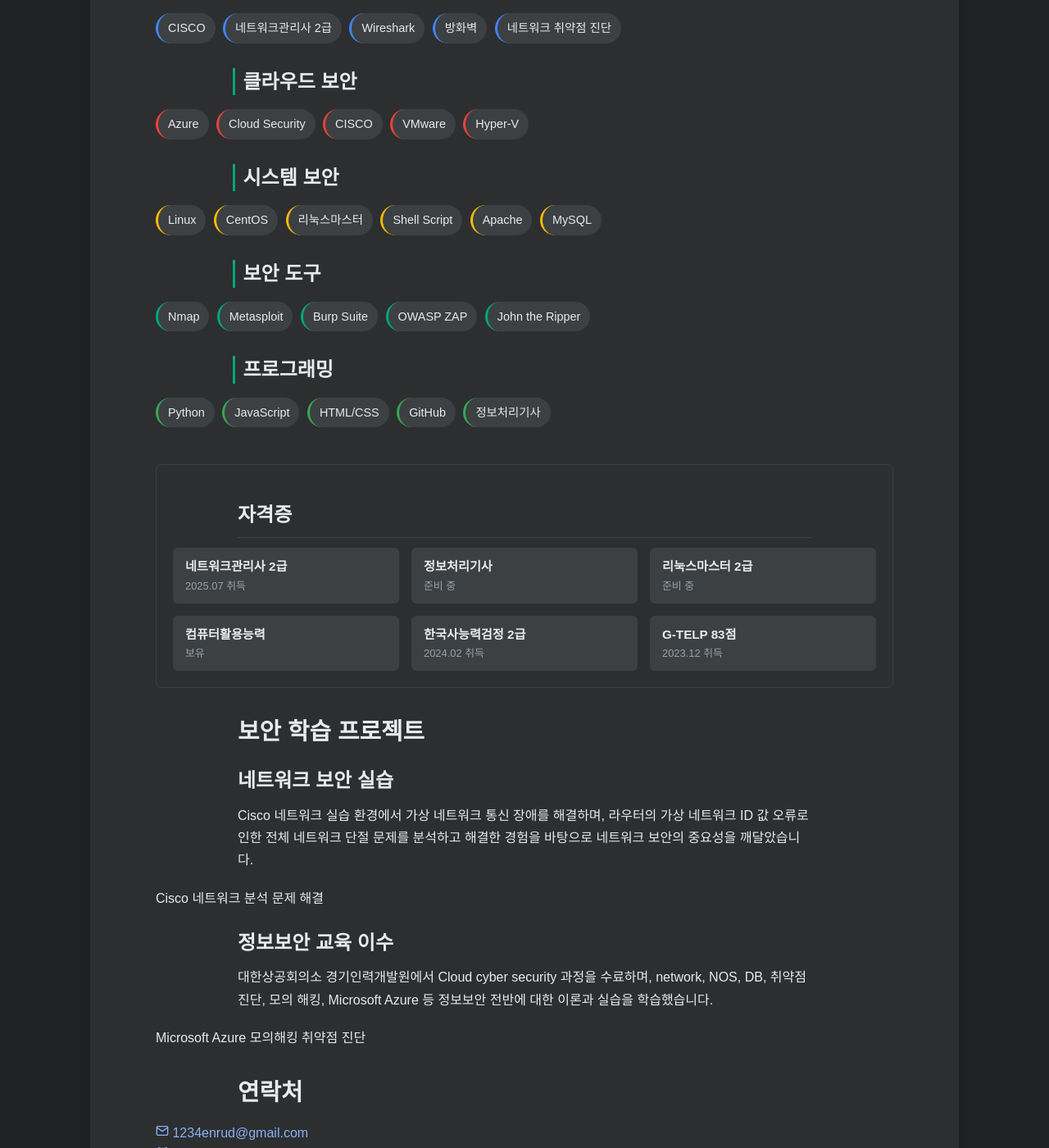
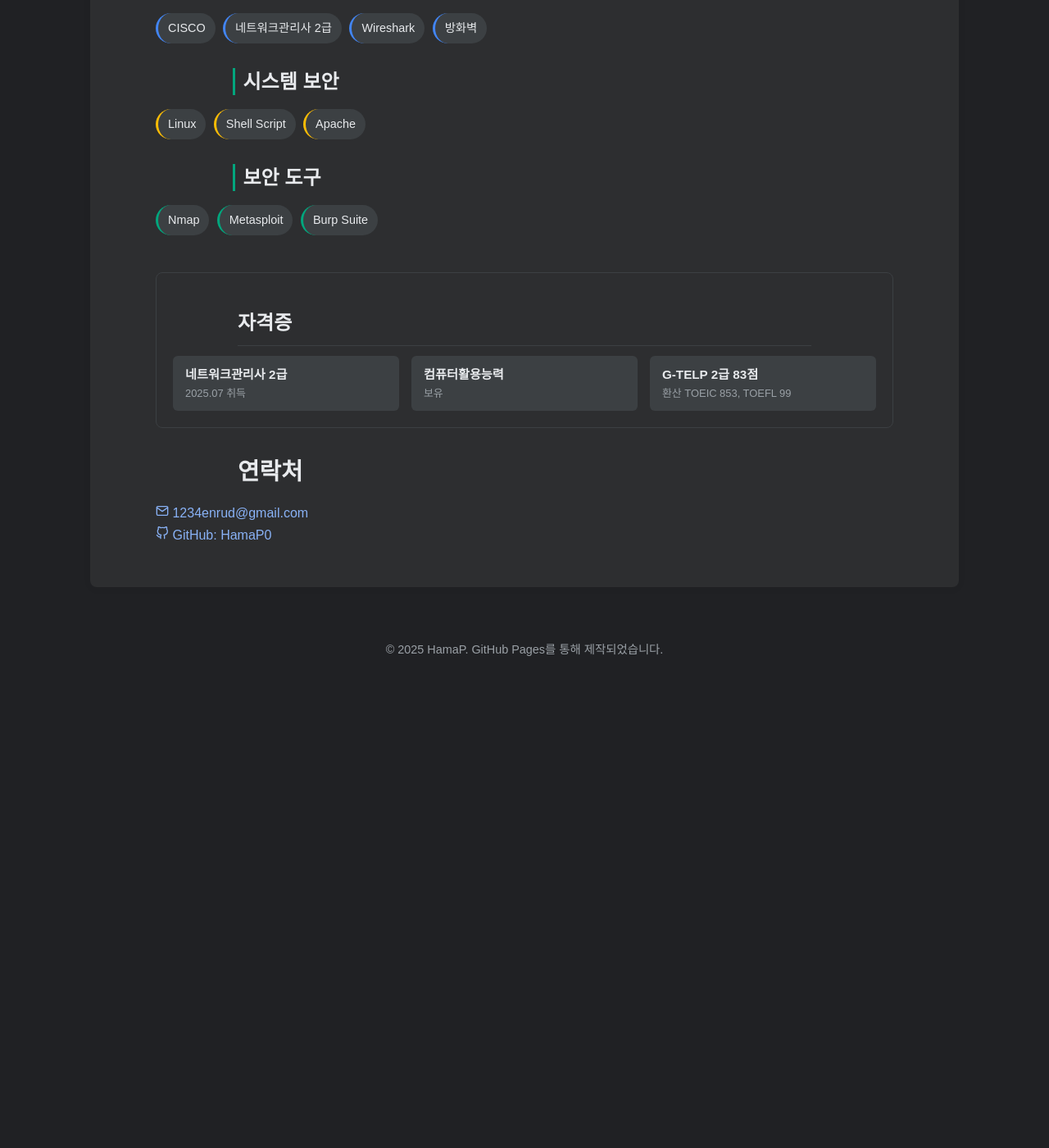
Before and after one commit to HamaP0/HamaP0.github.io, a Jekyll site: the page built from about.html, in a window 1280 px wide and 1400 px high, scrolled down 481 px. Shown: the whole window at 82% size. Built offline with Jekyll 4.4.1, drawn with Linux system fonts in a browser that asks for light colours; some web fonts are replaced; after the commit the page ends 1320 px from its top, so only the background shows below that; some of the changed text lies outside the part shown.

Commit message:
Update about.html

```diff
--- a/about.html
+++ b/about.html
@@ -12,7 +12,7 @@ title: "About - HamaP의 블로그"
         <span>HP</span>
       </div>
       <h1 class="profile-name">이두경</h1>
-      <div class="profile-title">보안 엔지니어 & Frontend 개발자</div>
+      <div class="profile-title">보안 엔지니어</div>
       <p class="profile-description">
         "보이지 않는 위협까지 간파하는 <span class="security-highlight">보안 연출가</span>,
         종합적 사고를 갖춘 정보보안 전문가를 향해 나아가고 있습니다."
@@ -21,7 +21,7 @@ title: "About - HamaP의 블로그"
   </header>
 
   <section class="security-skills-section">
-    <h2 class="section-title">보안 전문 기술 스택</h2>
+    <h2 class="section-title">기술 스택</h2>
 
     <div class="skill-category">
       <h3 class="category-title">네트워크 보안</h3>
@@ -30,18 +30,6 @@ title: "About - HamaP의 블로그"
         <span class="skill-tag network">네트워크관리사 2급</span>
         <span class="skill-tag network">Wireshark</span>
         <span class="skill-tag network">방화벽</span>
-        <span class="skill-tag network">네트워크 취약점 진단</span>
-      </div>
-    </div>
-
-    <div class="skill-category">
-      <h3 class="category-title">클라우드 보안</h3>
-      <div class="skill-tags">
-        <span class="skill-tag cloud">Azure</span>
-        <span class="skill-tag cloud">Cloud Security</span>
-        <span class="skill-tag cloud">CISCO</span>
-        <span class="skill-tag cloud">VMware</span>
-        <span class="skill-tag cloud">Hyper-V</span>
       </div>
     </div>
 
@@ -49,11 +37,8 @@ title: "About - HamaP의 블로그"
       <h3 class="category-title">시스템 보안</h3>
       <div class="skill-tags">
         <span class="skill-tag system">Linux</span>
-        <span class="skill-tag system">CentOS</span>
-        <span class="skill-tag system">리눅스마스터</span>
         <span class="skill-tag system">Shell Script</span>
         <span class="skill-tag system">Apache</span>
-        <span class="skill-tag system">MySQL</span>
       </div>
     </div>
 
@@ -63,19 +48,6 @@ title: "About - HamaP의 블로그"
         <span class="skill-tag security">Nmap</span>
         <span class="skill-tag security">Metasploit</span>
         <span class="skill-tag security">Burp Suite</span>
-        <span class="skill-tag security">OWASP ZAP</span>
-        <span class="skill-tag security">John the Ripper</span>
-      </div>
-    </div>
-
-    <div class="skill-category">
-      <h3 class="category-title">프로그래밍</h3>
-      <div class="skill-tags">
-        <span class="skill-tag programming">Python</span>
-        <span class="skill-tag programming">JavaScript</span>
-        <span class="skill-tag programming">HTML/CSS</span>
-        <span class="skill-tag programming">GitHub</span>
-        <span class="skill-tag programming">정보처리기사</span>
       </div>
     </div>
   </section>
@@ -88,51 +60,12 @@ title: "About - HamaP의 블로그"
         <div class="cert-date">2025.07 취득</div>
       </div>
       <div class="cert-item">
-        <div class="cert-name">정보처리기사</div>
-        <div class="cert-date">준비 중</div>
-      </div>
-      <div class="cert-item">
-        <div class="cert-name">리눅스마스터 2급</div>
-        <div class="cert-date">준비 중</div>
-      </div>
-      <div class="cert-item">
         <div class="cert-name">컴퓨터활용능력</div>
         <div class="cert-date">보유</div>
       </div>
       <div class="cert-item">
-        <div class="cert-name">한국사능력검정 2급</div>
-        <div class="cert-date">2024.02 취득</div>
-      </div>
-      <div class="cert-item">
-        <div class="cert-name">G-TELP 83점</div>
-        <div class="cert-date">2023.12 취득</div>
-      </div>
-    </div>
-  </section>
-
-  <section class="projects-highlight">
-    <h2 class="section-title">보안 학습 프로젝트</h2>
-    <div class="project-card">
-      <h3 class="project-title">네트워크 보안 실습</h3>
-      <p class="project-description">
-        Cisco 네트워크 실습 환경에서 가상 네트워크 통신 장애를 해결하며, 라우터의 가상 네트워크 ID 값 오류로 인한 전체 네트워크 단절 문제를 분석하고 해결한 경험을 바탕으로 네트워크 보안의 중요성을 깨달았습니다.
-      </p>
-      <div class="project-tech">
-        <span>Cisco</span>
-        <span>네트워크 분석</span>
-        <span>문제 해결</span>
-      </div>
-    </div>
-
-    <div class="project-card">
-      <h3 class="project-title">정보보안 교육 이수</h3>
-      <p class="project-description">
-        대한상공회의소 경기인력개발원에서 Cloud cyber security 과정을 수료하며, network, NOS, DB, 취약점 진단, 모의 해킹, Microsoft Azure 등 정보보안 전반에 대한 이론과 실습을 학습했습니다.
-      </p>
-      <div class="project-tech">
-        <span>Microsoft Azure</span>
-        <span>모의해킹</span>
-        <span>취약점 진단</span>
+        <div class="cert-name">G-TELP 2급 83점</div>
+        <div class="cert-date">환산 TOEIC 853, TOEFL 99</div>
       </div>
     </div>
   </section>
@@ -152,12 +85,6 @@ title: "About - HamaP의 블로그"
           GitHub: HamaP0
         </a>
       </div>
-      <div class="contact-item">
-        <a href="http://hamap0.github.io" target="_blank">
-          <svg xmlns="http://www.w3.org/2000/svg" width="16" height="16" viewBox="0 0 24 24" fill="none" stroke="currentColor" stroke-width="2" stroke-linecap="round" stroke-linejoin="round"><circle cx="12" cy="12" r="10"></circle><line x1="2" y1="12" x2="22" y2="12"></line><path d="M12 2a15.3 15.3 0 0 1 4 10 15.3 15.3 0 0 1-4 10 15.3 15.3 0 0 1-4-10 15.3 15.3 0 0 1 4-10z"></path></svg>
-          포트폴리오: hamap0.github.io
-        </a>
-      </div>
     </div>
   </section>
 </div>
```
